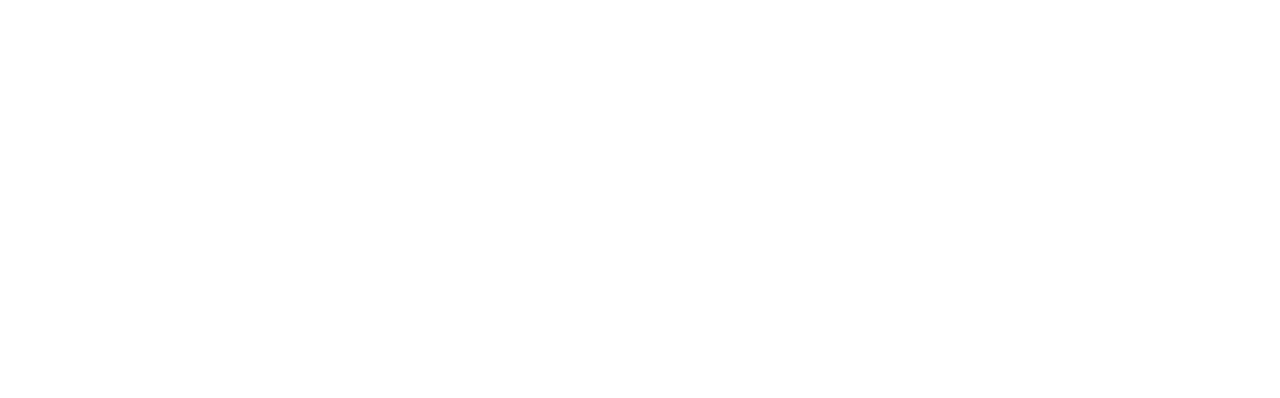
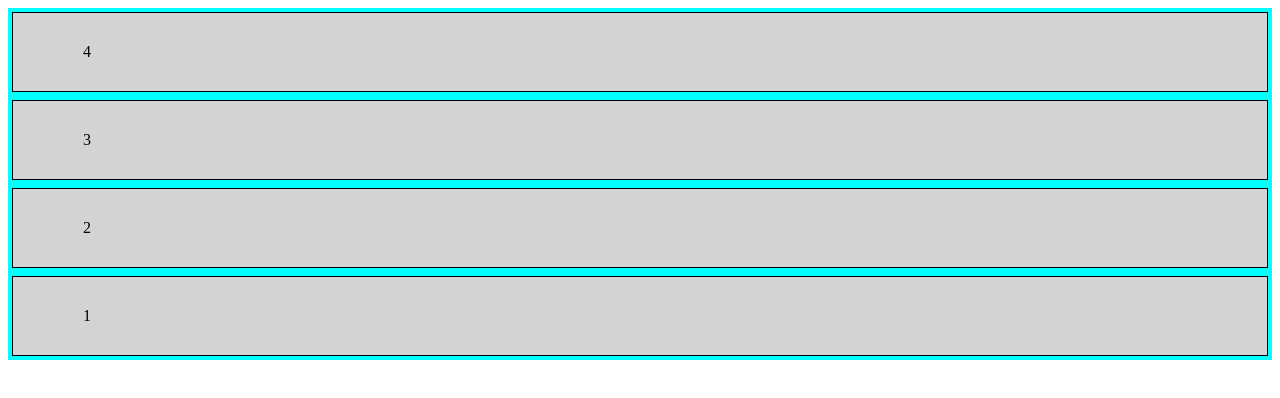
Before and after one commit to zerosoftwere/html_class, a plain HTML site: page css/layouts/flex/index.html in a window 1280 px wide. Drawn offline with Linux system fonts and the light colour scheme.

Commit message:
complet flex box tut

```diff
--- a/css/layouts/flex/index.html
+++ b/css/layouts/flex/index.html
@@ -4,9 +4,28 @@
     <meta charset="UTF-8">
     <title>Flex Layout</title>
     <style>
+        .flex-container {
+            display: flex;
+            flex-direction: column-reverse;
+            flex-wrap: wrap;
+            background-color: aqua;
+        }
+
+        .item {
+            background-color: lightgray;
+            margin: 4px;
+            border: 1px solid black;
+            padding: 30px 70px;
+        }
+
     </style>
 </head>
 <body>
-
+    <main class="flex-container">
+        <div class="item">1</div>
+        <div class="item">2</div>
+        <div class="item">3</div>
+        <div class="item">4</div>
+    </main>
 </body>
 </html>
```
